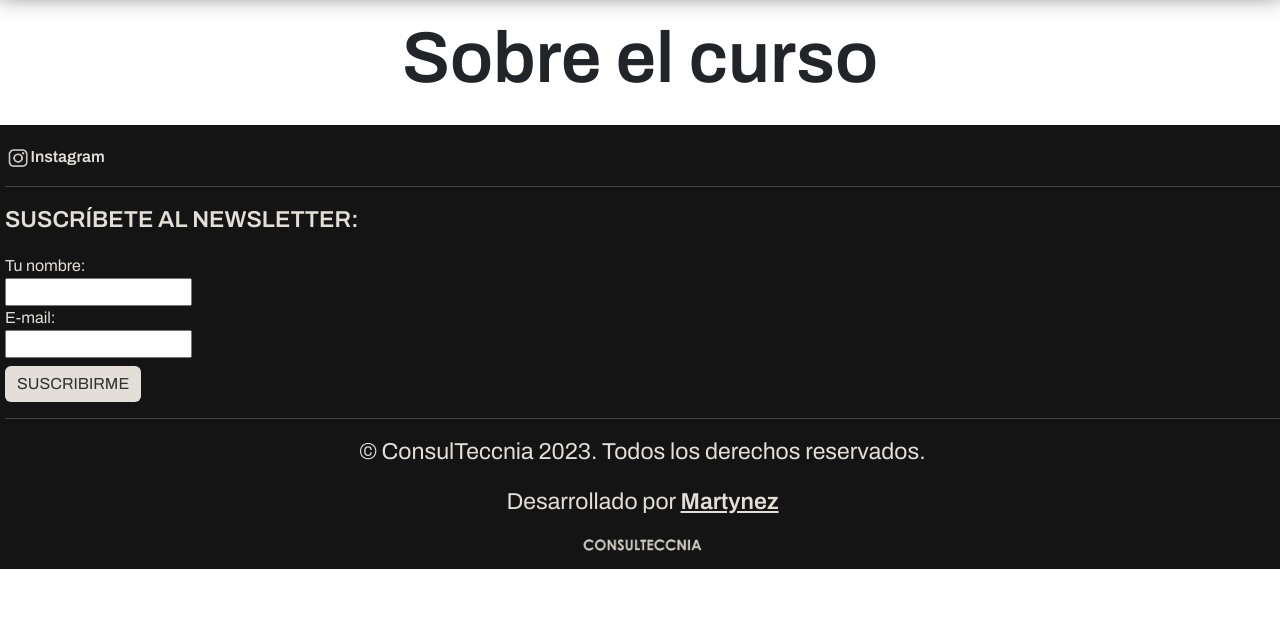
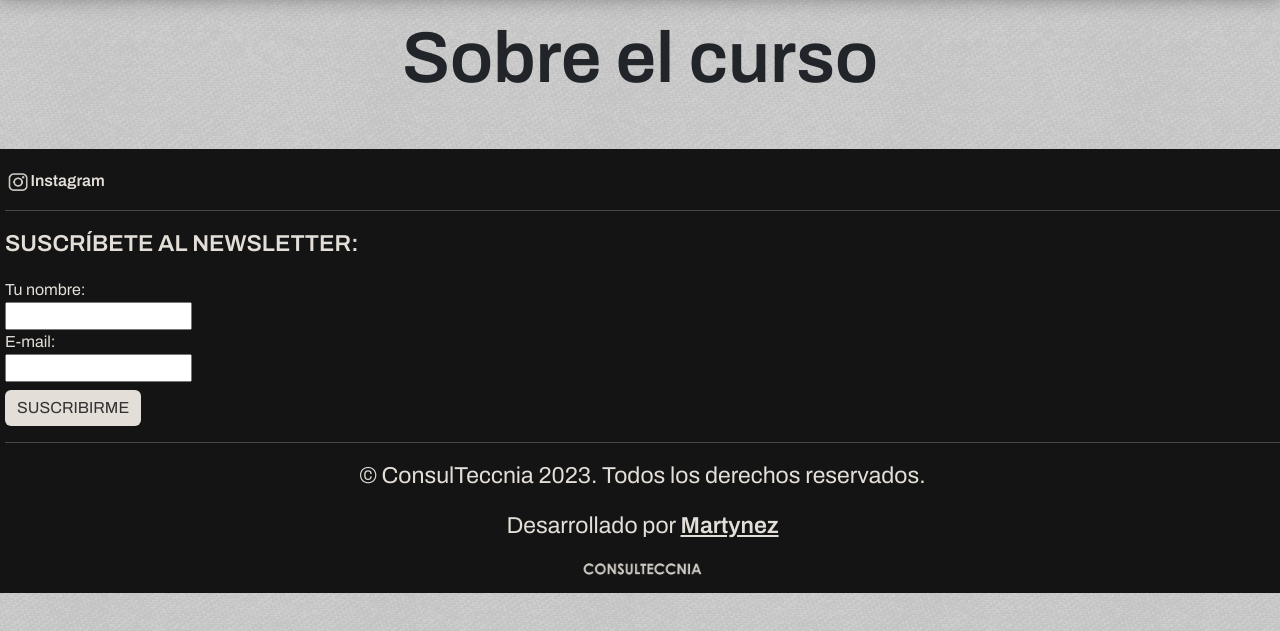
Before and after one commit to martynezagustin/PreEntrega3-Mart-nezMedina, a plain HTML site: page views/course_detail.html in a window 1280 px wide. Shown: the part 67-698 px from the top of the page. Drawn offline with nearby package versions, Linux system fonts and the light colour scheme.

Commit message:
creación del id #detalle-producto

```diff
--- a/views/course_detail.html
+++ b/views/course_detail.html
@@ -49,7 +49,7 @@
 
 </head>
 
-<body class="body-courses">
+<body class="body-courses body">
     <!-- inicio del header -->
     <header class="header">
         <!-- inicio de barra de navegación -->
@@ -112,7 +112,7 @@
         <section class="cursos m-2">
             <h1 class="cursos__h1 p-3 text-center" data-aos="fade-right">Sobre el curso</h1>
 
-            <div id="detalle-producto">
+            <div id="detalle-producto" class="cursoDetail p-2">
 
             </div>
 
```
